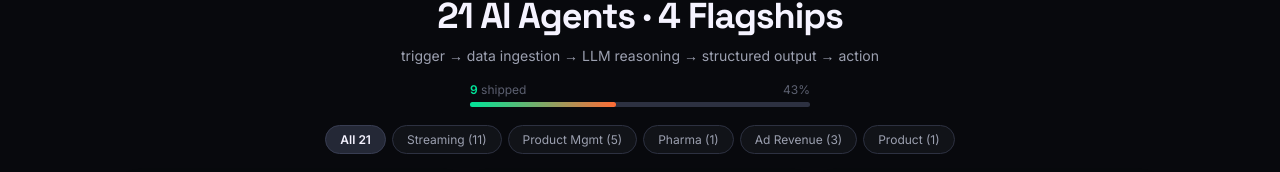
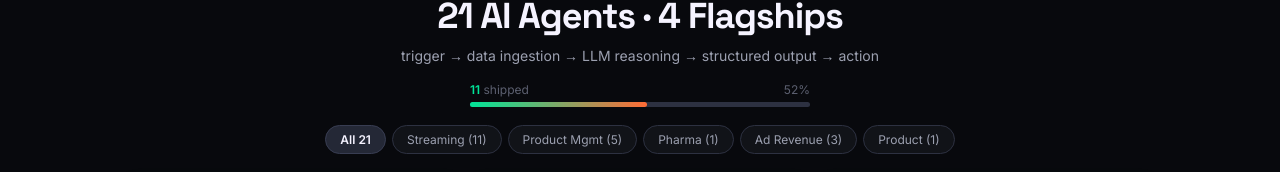
Before and after one commit to shreya-patel-PM/portfolio, a React (Vite) app: page / in a window 1280 px wide. Shown: the part 415-587 px from the top of the page. Built offline with nearby package versions, Linux system fonts and the light colour scheme.

Commit message:
Update App.jsx

```diff
--- a/src/App.jsx
+++ b/src/App.jsx
@@ -61,8 +61,8 @@ const AGENTS = [
   {id:2,name:"Copy Generator",domain:"streaming",desc:"Generates 6 marketing copy variants from a content brief",stack:"Notion brief → Make → Claude 6 variants JSON → Notion + Slack #copy-review",shipped:true,llm:"Claude Sonnet",rag:false,evals:"Variant quality + tone consistency",framework:"Make"},
   {id:3,name:"Subtitle QA",domain:"streaming",desc:"Watches for new SRT files and validates quality automatically",stack:"Google Drive SRT watcher → Make → Claude QA → Airtable error log + Slack",shipped:true,llm:"Claude Haiku",rag:false,evals:"Error detection accuracy",framework:"Make"},
   {id:4,name:"Churn Risk Scorer",domain:"streaming",desc:"Scores subscribers on churn risk from engagement signals, triggers retention emails",stack:"Subscriber sheet → Make → Claude risk scoring → Mailchimp retention email",shipped:false,llm:"Claude Sonnet",rag:false,evals:"Precision/recall on churn labels",framework:"Make"},
-  {id:5,name:"Win-Back Campaign",domain:"streaming",desc:"Generates personalized re-engagement sequences for churned users",stack:"Airtable cancellation log → Make → Claude → Mailchimp journey",shipped:false,llm:"Claude Sonnet",rag:false,evals:"Open rate + reactivation tracking",framework:"Make"},
-  {id:6,name:"Content Gap Analyzer",domain:"streaming",desc:"Identifies missing content categories by analyzing search queries",stack:"Query data → Make → Claude gap report → Notion",shipped:false,llm:"Claude Sonnet",rag:true,evals:"Gap relevance scoring",framework:"Make"},
+  {id:5,name:"Win-Back Campaign",domain:"streaming",desc:"Generates personalized re-engagement sequences for churned users",stack:"Airtable cancellation log → Make → Claude → Mailchimp journey",shipped:true,llm:"Claude Sonnet",rag:false,evals:"Open rate + reactivation tracking",framework:"Make"},
+  {id:6,name:"Content Gap Analyzer",domain:"streaming",desc:"Identifies missing content categories by analyzing search queries",stack:"Query data → Make → Claude gap report → Notion",shipped:true,llm:"Claude Sonnet",rag:true,evals:"Gap relevance scoring",framework:"Make"},
   {id:7,name:"A/B Test Analyzer",domain:"streaming",desc:"Reads experiment results from Sheets and generates analysis memos",stack:"Sheets trigger → Make → Claude analysis JSON → Notion memo + Slack",shipped:true,llm:"Claude Sonnet",rag:false,evals:"Statistical conclusion accuracy",framework:"Make"},
   {id:8,name:"Licensing Monitor",domain:"streaming",desc:"Monitors content contracts and generates renewal briefs",stack:"Airtable contracts → Make Monday scheduler → Claude renewal brief → Gmail + Slack",shipped:true,llm:"Claude Sonnet",rag:false,evals:"Date accuracy + brief completeness",framework:"Make"},
   {id:9,name:"Monday Weekly Digest",domain:"streaming",desc:"Automated weekly content digest delivered every Monday via email",stack:"Make Monday 7am → Google Sheets data → Claude 300-word digest → Gmail",shipped:true,llm:"Claude Sonnet",rag:false,evals:"Content accuracy + formatting",framework:"Make"},
```
